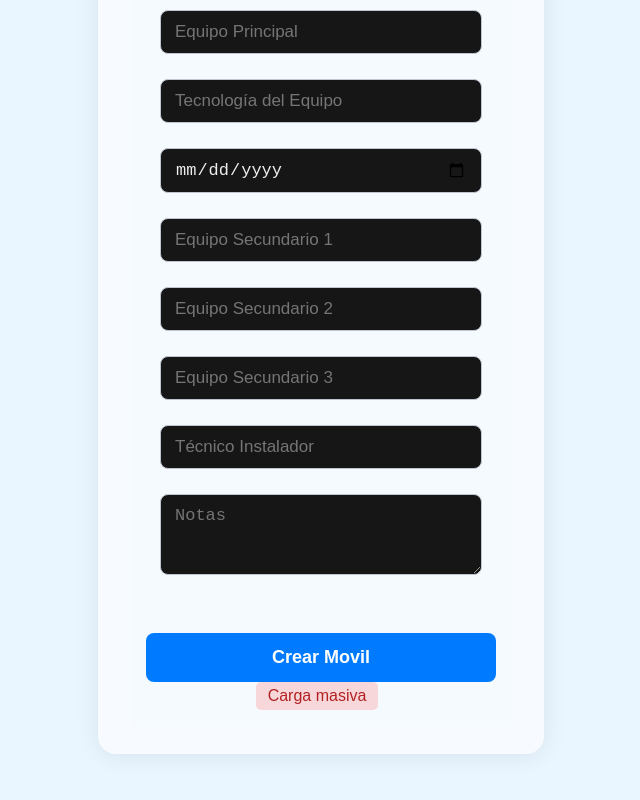
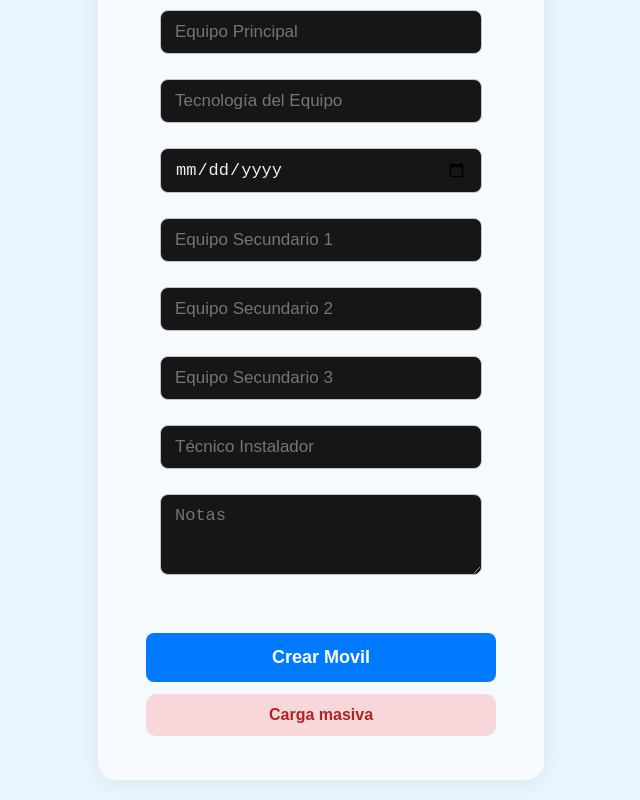
Before and after one commit to KoeruLevi/m2tapp, a React (Vite) app in the folder frontend/: page /nuevo-movil in a window 1280 px wide. Shown: the part 1045-1845 px from the top of the page, without its empty margins (319-959 px from the left). Before the commit the page ends 1819 px from the top, so only its background shows below. Built offline with nearby package versions, Linux system fonts and the light colour scheme.

Commit message:
Update NuevoDocumento.css

```diff
--- a/frontend/src/styles/NuevoDocumento.css
+++ b/frontend/src/styles/NuevoDocumento.css
@@ -160,3 +160,21 @@ textarea {
         padding: 10px 2vw 15px 2vw;
     }
 }
+
+.bulk-upload-btn {
+  width: 100%;
+  margin-top: 12px;
+  padding: 12px 14px;
+  border: none;
+  border-radius: 10px;
+  background: #1f8f3a;
+  color: #fff;
+  font-weight: 700;
+  cursor: pointer;
+}
+
+.bulk-upload-btn:disabled {
+  background: #7aa887;
+  cursor: not-allowed;
+  opacity: 0.8;
+}
```
